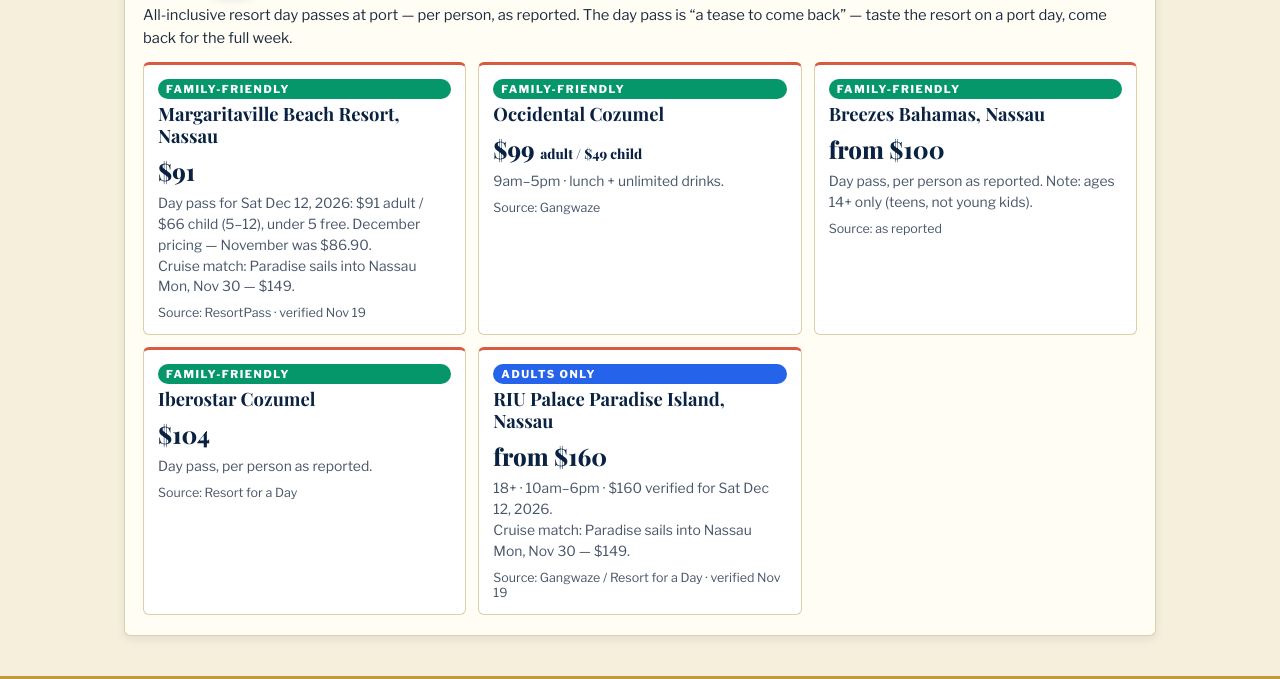
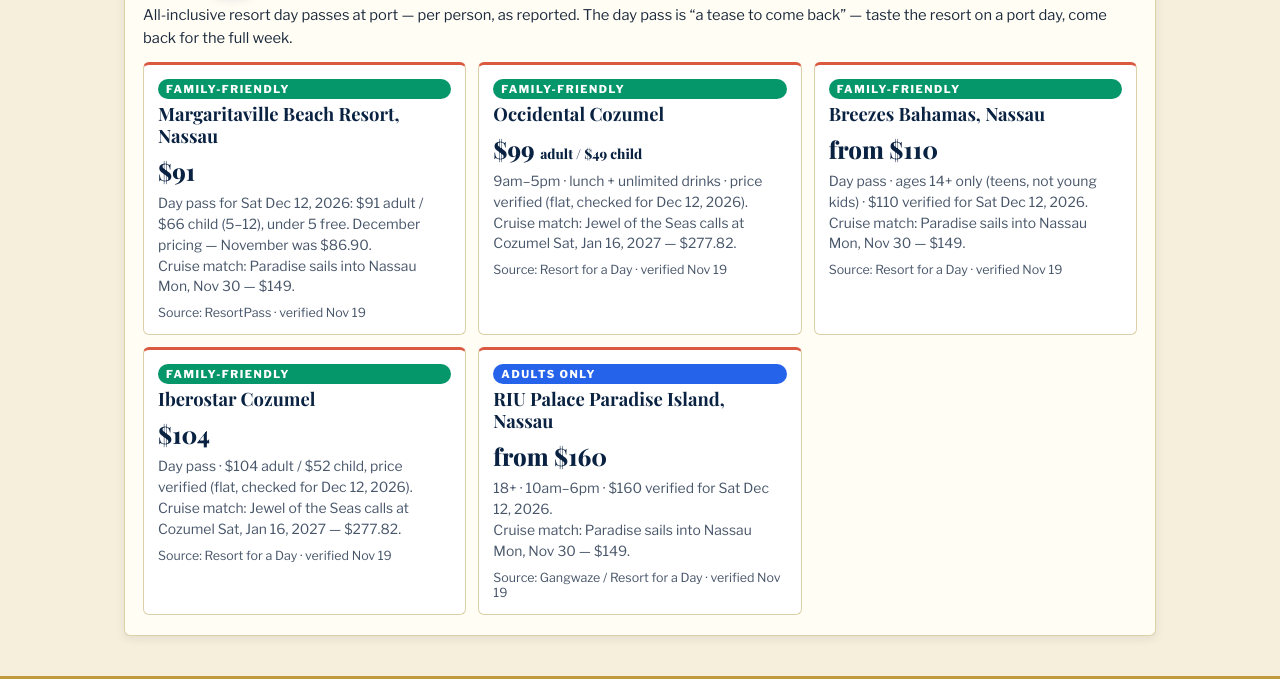
Before and after one commit to wknd-wiings/anchorfare-site, a plain HTML site: page index.html in a window 1280 px wide. Shown: the part 6000-6679 px from the top of the page. Drawn offline with nearby package versions, Linux system fonts and the light colour scheme; a web font is replaced by a local one.

Commit message:
Cruise & Stay: Breezes corrected to 10 verified Dec 12 + Paradise cruise match; the two Cozumel passes now carry their verified prices and their cruise match (Jewel of the Seas, Cozumel, Sat Jan 16, 2027, 77.82) — every remaining Taste card on AnchorFare is now a matched, dated pair

```diff
--- a/index.html
+++ b/index.html
@@ -896,9 +896,9 @@
           <p class="cs-panel-intro">All-inclusive resort day passes at port — per person, as reported. The day pass is &ldquo;a tease to come back&rdquo; — taste the resort on a port day, come back for the full week.</p>
           <div class="cs-cards">
             <article class="cs-card" data-audience="family"><span class="cs-aud">Family-Friendly</span><h3>Margaritaville Beach Resort, Nassau</h3><p class="cs-price">$91</p><p class="cs-detail">Day pass for Sat Dec 12, 2026: $91 adult / $66 child (5&ndash;12), under 5 free. December pricing &mdash; November was $86.90.<br />Cruise match: Paradise sails into Nassau Mon, Nov 30 &mdash; $149.</p><p class="cs-source">Source: ResortPass &middot; verified Nov 19</p></article>
-            <article class="cs-card" data-audience="family"><span class="cs-aud">Family-Friendly</span><h3>Occidental Cozumel</h3><p class="cs-price">$99 <span style="font-size:.85rem">adult / $49 child</span></p><p class="cs-detail">9am&ndash;5pm &middot; lunch + unlimited drinks.</p><p class="cs-source">Source: Gangwaze</p></article>
-            <article class="cs-card" data-audience="family"><span class="cs-aud">Family-Friendly</span><h3>Breezes Bahamas, Nassau</h3><p class="cs-price">from $100</p><p class="cs-detail">Day pass, per person as reported. Note: ages 14+ only (teens, not young kids).</p><p class="cs-source">Source: as reported</p></article>
-            <article class="cs-card" data-audience="family"><span class="cs-aud">Family-Friendly</span><h3>Iberostar Cozumel</h3><p class="cs-price">$104</p><p class="cs-detail">Day pass, per person as reported.</p><p class="cs-source">Source: Resort for a Day</p></article>
+            <article class="cs-card" data-audience="family"><span class="cs-aud">Family-Friendly</span><h3>Occidental Cozumel</h3><p class="cs-price">$99 <span style="font-size:.85rem">adult / $49 child</span></p><p class="cs-detail">9am&ndash;5pm &middot; lunch + unlimited drinks &middot; price verified (flat, checked for Dec 12, 2026).<br />Cruise match: Jewel of the Seas calls at Cozumel Sat, Jan 16, 2027 &mdash; $277.82.</p><p class="cs-source">Source: Resort for a Day &middot; verified Nov 19</p></article>
+            <article class="cs-card" data-audience="family"><span class="cs-aud">Family-Friendly</span><h3>Breezes Bahamas, Nassau</h3><p class="cs-price">from $110</p><p class="cs-detail">Day pass &middot; ages 14+ only (teens, not young kids) &middot; $110 verified for Sat Dec 12, 2026.<br />Cruise match: Paradise sails into Nassau Mon, Nov 30 &mdash; $149.</p><p class="cs-source">Source: Resort for a Day &middot; verified Nov 19</p></article>
+            <article class="cs-card" data-audience="family"><span class="cs-aud">Family-Friendly</span><h3>Iberostar Cozumel</h3><p class="cs-price">$104</p><p class="cs-detail">Day pass &middot; $104 adult / $52 child, price verified (flat, checked for Dec 12, 2026).<br />Cruise match: Jewel of the Seas calls at Cozumel Sat, Jan 16, 2027 &mdash; $277.82.</p><p class="cs-source">Source: Resort for a Day &middot; verified Nov 19</p></article>
                                     <article class="cs-card" data-audience="adults"><span class="cs-aud">Adults Only</span><h3>RIU Palace Paradise Island, Nassau</h3><p class="cs-price">from $160</p><p class="cs-detail">18+ &middot; 10am&ndash;6pm &middot; $160 verified for Sat Dec 12, 2026.<br />Cruise match: Paradise sails into Nassau Mon, Nov 30 &mdash; $149.</p><p class="cs-source">Source: Gangwaze / Resort for a Day &middot; verified Nov 19</p></article>
                                               </div>
         </div>
```
Also changed, not shown: template.html (+3 -3 lines).
